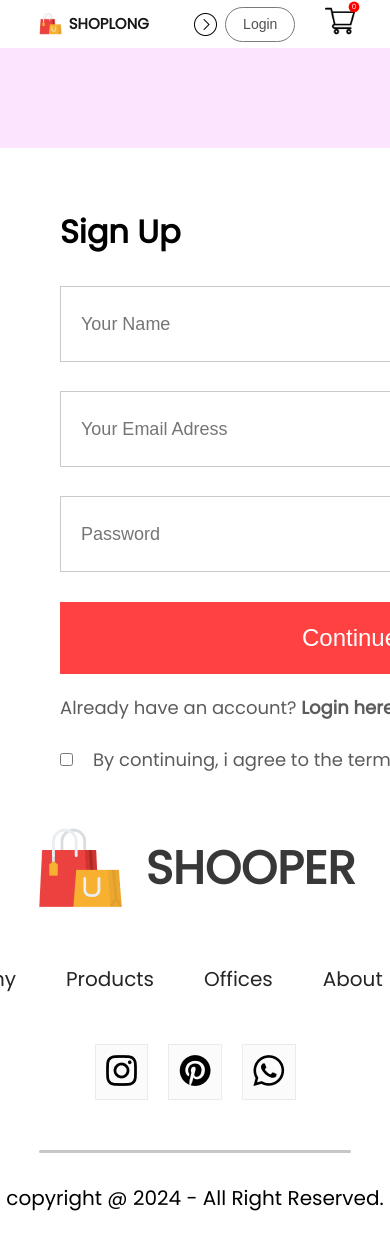
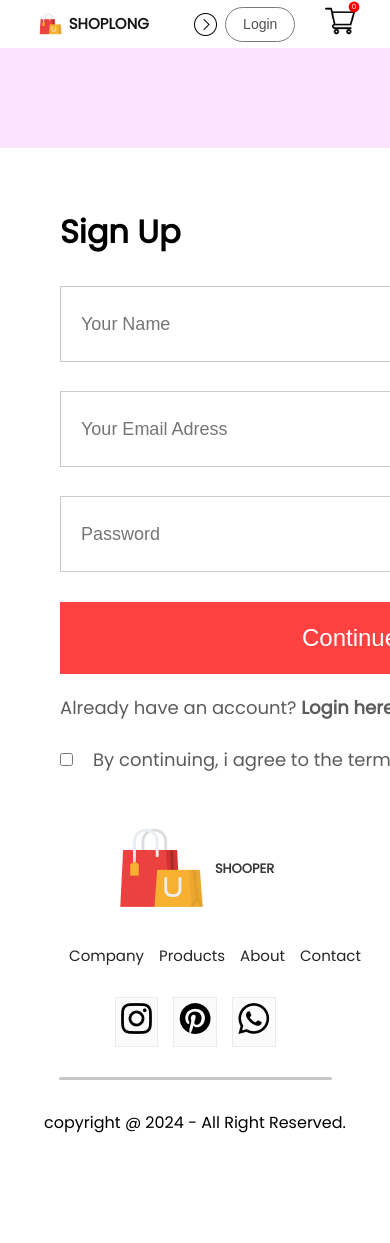
Before and after one commit to Dahbi-Dev/E-commerce, a React (Create React App) app: page /login in a window 390 px wide. Shown: the top 1243 px of the page. After the commit the page ends 1165 px from the top, so only its background shows below. Built offline with nearby package versions, Linux system fonts and the light colour scheme.

Commit message:
customize shop component

```diff
--- a/src/Components/Footer/Footer.css
+++ b/src/Components/Footer/Footer.css
@@ -1,5 +1,5 @@
 .footer {
-    display:flex;
+    display: flex;
     flex-direction: column;
     justify-content: center;
     align-items: center;
@@ -7,7 +7,7 @@
 
 }
 
-.footer-logo{
+.footer-logo {
     display: flex;
     align-items: center;
     gap: 20px;
@@ -21,7 +21,7 @@
 
 }
 
-.footer-links{
+.footer-links {
     display: flex;
     list-style: none;
     gap: 50px;
@@ -46,6 +46,7 @@
     background: #fbfbfb;
     border: 1px solid #ebebeb;
 }
+
 .footer-copyright {
     display: flex;
     flex-direction: column;
@@ -65,3 +66,94 @@
     height: 3px;
     background: #c7c7c7;
 }
+
+
+
+@media(max-width:800px) {
+    .footer {
+
+        gap: 40px;
+
+    }
+
+    .footer-logo {
+        gap: 15px;
+    }
+
+    .footer-logo p {
+        font-size: 40px;
+    }
+
+    .footer-links {
+        gap: 35px;
+        font-size: 18px;
+    }
+
+
+
+    .footer-social-icon {
+        gap: 15px;
+
+    }
+
+    .footer-icons-container {
+        padding: 5px;
+        padding-bottom: 5px;
+    }
+
+    .footer-copyright {
+        font-size: 16px;
+    }
+
+    .footer-copyright hr {
+        width: 70%;
+
+    }
+
+
+}
+
+@media(max-width:576px) {
+    .footer {
+
+        gap: 30px;
+
+    }
+
+    .footer-logo {
+        gap: 8px;
+    }
+
+    .footer-logo p {
+        font-size: 13px;
+
+    }
+
+    .footer-links {
+        gap: 15px;
+        font-size: 15px;
+    }
+
+
+
+    .footer-social-icon {
+        gap: 15px;
+
+    }
+
+    .footer-icons-container {
+        padding: 5px;
+        padding-bottom: 5px;
+    }
+
+    .footer-copyright {
+        font-size: 16px;
+    }
+
+    .footer-copyright hr {
+        width: 70%;
+
+    }
+
+
+}
--- a/src/Components/Footer/Footer.jsx
+++ b/src/Components/Footer/Footer.jsx
@@ -16,7 +16,6 @@ const Footer = () => {
                     <ul className="footer-links">
                         <li>Company</li>
                         <li>Products</li>
-                        <li>Offices</li>
                         <li>About</li>
                         <li>Contact</li>
                     </ul>
--- a/src/Components/Hero/Hero.css
+++ b/src/Components/Hero/Hero.css
@@ -66,6 +66,10 @@
 
 }
 
+.hero-right img {
+    width: 450px;
+    margin-bottom:  80px;
+}
 
 
 @media(max-width:1280px){
@@ -136,7 +140,7 @@
 
     }
     .hero-right img {
-        width: 250px;
+        width: 280px;
     }
 }
 
--- a/src/Components/NewCollection/NewCollection.css
+++ b/src/Components/NewCollection/NewCollection.css
@@ -3,7 +3,7 @@
     flex-direction: column;
     align-items: center;
     gap: 10px;
-    height: 150vh;
+    height: 170vh;
 
 
 }
@@ -32,9 +32,8 @@
 }
 
 @media(max-width:1280px) {
-    .new-collections {
-        height: 120vh;
-    }
+
+
 
     .new-collections h1 {
         font-size: 40px;
@@ -50,6 +49,7 @@
     }
 }
 @media(max-width:1024px) {
+
     .new-collections {
         height: 100vh;
     }
@@ -86,7 +86,7 @@
 }
 @media(max-width:500px) {
     .new-collections {
-        height: 190vh;
+        height: 200vh;
     }
 
     .collections {
--- a/src/Components/NewsLetter/NewsLetter.css
+++ b/src/Components/NewsLetter/NewsLetter.css
@@ -1,4 +1,4 @@
-.newsLetter{
+.newsLetter {
     width: 65%;
     height: 40vh;
     display: flex;
@@ -6,25 +6,26 @@
     align-items: center;
     justify-content: center;
     margin: auto;
-    padding: 0px 140px;
-    margin-bottom:150px ;
+    padding: 140px;
+    margin-bottom: 150px;
 
-    background: linear-gradient(180deg, #fde1ff 0%, #e1ffea22 60%) ;
+    background: linear-gradient(180deg, #fde1ff 0%, #e1ffea22 60%);
     gap: 30px;
 }
 
-.newsLetter h1{
+.newsLetter h1 {
     color: #454545;
     font-size: 55px;
     font-weight: 600;
 
 }
 
-.newsLetter p{
+.newsLetter p {
     color: #454545;
     font-size: 20px;
 }
-.newsLetter div{
+
+.newsLetter div {
     display: flex;
     align-items: center;
     justify-content: space-between;
@@ -34,12 +35,13 @@
     border-radius: 80px;
     border: 1px solid #e3e3e3;
 }
+
 .newsLetter input {
     width: 500px;
     margin-left: 30px;
     border: none;
     outline: none;
-    color: #616161 ;
+    color: #616161;
     font-family: Poppins;
     font-size: 16px;
 }
@@ -55,3 +57,143 @@
     cursor: pointer;
 
 }
+
+@media(max-width:1280px) {
+    .newsLetter {
+        padding: 0px 80px;
+        margin-bottom: 120px;
+        gap: 20px;
+    }
+
+    .newsLetter h1 {
+        font-size: 36px;
+    }
+
+    .newsLetter p {
+        font-size: 16px;
+    }
+
+    .newsLetter div {
+        width: 600px;
+        height: 60px;
+
+    }
+
+    .newsLetter div input {
+        width: 400px;
+
+    }
+
+    .newsLetter div button {
+        width: 160px;
+        height: 60px;
+
+    }
+
+}
+
+@media(max-width:1024px) {
+    .newsLetter {
+        padding: 0px 60px;
+        margin-bottom: 120px;
+        gap: 15px;
+    }
+
+    .newsLetter h1 {
+        font-size: 30px;
+    }
+
+    .newsLetter p {
+        font-size: 14px;
+    }
+
+    .newsLetter div {
+        width: 500px;
+        height: 50px;
+
+    }
+
+    .newsLetter div input {
+        width: 300px;
+
+    }
+
+    .newsLetter div button {
+        width: 140px;
+        height: 50px;
+
+    }
+}
+
+@media(max-width:800px) {
+    .newsLetter {
+        padding: 0px 50px;
+        margin-bottom: 120px;
+        gap: 15px;
+    }
+
+    .newsLetter h1 {
+        font-size: 25px;
+        text-align: center;
+    }
+
+    .newsLetter p {
+        font-size: 13px;
+        text-align: center;
+    }
+
+    .newsLetter div {
+        width: 400px;
+        height: 40px;
+
+    }
+
+    .newsLetter div input {
+        width: 200px;
+
+    }
+
+    .newsLetter div button {
+        width: 130px;
+        height: 40px;
+        font-size: 14px;
+
+    }
+}
+
+@media(max-width:500px) {
+    .newsLetter {
+        margin-bottom: 100px;
+        width: fit-content;
+    }
+
+    .newsLetter h1 {
+        font-size: 16px;
+        text-align: center;
+    }
+
+    .newsLetter p {
+        font-size: 13px;
+        max-width: 200px;
+        text-align: center;
+    }
+
+    .newsLetter div {
+        width: 300px;
+        height: 30px;
+
+    }
+
+    .newsLetter div input {
+        width: 100px;
+        font-size: 14px;
+
+    }
+
+    .newsLetter div button {
+        width: 100px;
+        height: 30px;
+        font-size: 12px;
+
+    }
+}
--- a/src/Components/Offers/Offers.css
+++ b/src/Components/Offers/Offers.css
@@ -3,7 +3,7 @@
     height: 60vh;
     display: flex;
     margin: auto;
-    padding: 0px 140px;
+    padding:  120px;
     margin-bottom: 150px;
     background: linear-gradient(180deg, #fde1ff 0%, #e1ffea22 60%);
 }
@@ -115,20 +115,25 @@
 @media(max-width:800px) {
     .offers {
         margin-bottom: 50px;
+        width: fit-content;
 
 
     }
 
     .offers-left h1 {
-        font-size: 22px;
+        font-size: 16px;
+        text-align: center;
     }
 
     .offers-left p {
-        font-size: 14px;
+        max-width: 200px;
+        text-align: center;
+
     }
 
     .offers-right img {
         width: 180px;
+
     }
 
     .offers-left button {
@@ -142,6 +147,8 @@
     .offers {
         margin-bottom: 50px;
        height: 25vh;
+
+
 
     }
 
--- a/src/Components/Popular/Popular.css
+++ b/src/Components/Popular/Popular.css
@@ -3,7 +3,7 @@
     flex-direction: column;
     align-items: center;
     gap: 10px;
-    height: 90vh;
+    height:100vh;
 
 }
 
@@ -85,7 +85,7 @@
 }
 @media(max-width:500px) {
     .popular {
-        height: 95vh;
+        height: 110vh;
     }
 
     .popular-item {
```
